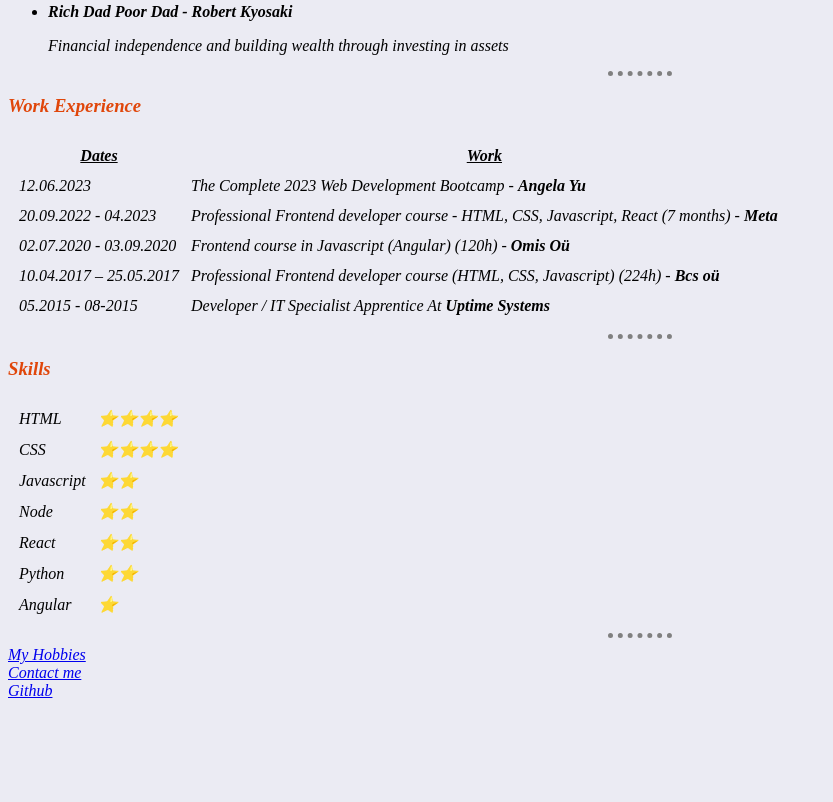
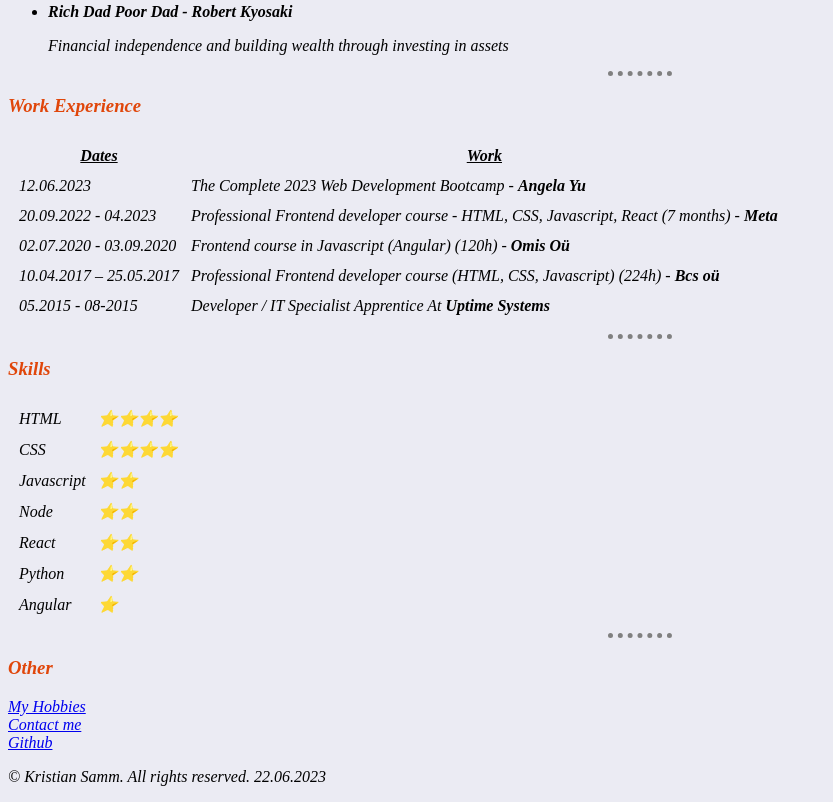
Before and after one commit to kristiansamm/html-portfolio, a plain HTML site: page index.html in a window 1280 px wide. Shown: the part 452-1254 px from the top of the page, without its empty margins (0-833 px from the left). Before the commit the page ends 1160 px from the top, so only its background shows below. Drawn offline with Linux system fonts and the light colour scheme.

Commit message:
Update index.html

```diff
--- a/index.html
+++ b/index.html
@@ -106,8 +106,13 @@
 </tr>
 </table>
 <hr>
+
+<h3>Other</h3>
+
 <a href="hobbies.html">My Hobbies</a><br>
 <a href="contact.html">Contact me</a><br>
 <a href="https://github.com/kristiansamm">Github</a><br>
+
+<p>© Kristian Samm. All rights reserved. 22.06.2023</p>
 </body>
 </html>
```
